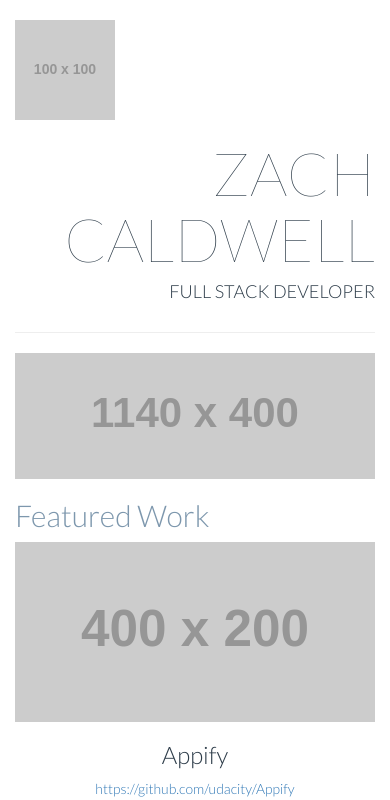
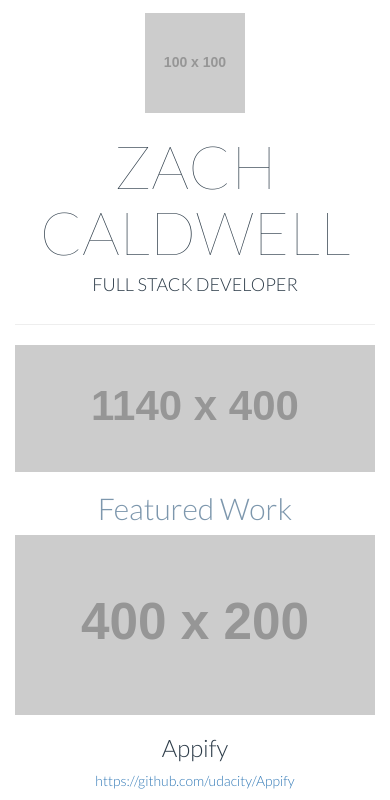
Before and after one commit to plateofeggs/portfolio, a plain HTML site: page index.html in a window 390 px wide. Shown: the top 800 px of the page. Drawn offline with Linux system fonts and the light colour scheme; placeholder pictures from the web are drawn by us.

Commit message:
Add mobile styling

```diff
--- a/css/main.css
+++ b/css/main.css
@@ -20,6 +20,14 @@ body {
 	margin: 20px 0 0;
 }
 
-@media screen and (max-width: 420px) {
+/* mobile phone layout */
+@media screen and (max-width: 430px) {
+	.title-logo {
+		display: block;
+		margin: 12.5px auto;
+	}
 
+	h1, h2, h4 {
+		text-align: center;
+	}
 }
--- a/index.html
+++ b/index.html
@@ -14,10 +14,10 @@
 <body>
 	<div class="container">
 		<header class="row">
-			<div class="col-md-6">
+			<div class="col-md-2">
 				<img class="title-logo" src="http://placehold.it/100x100" alt="Zach Caldwell Logo">
 			</div>
-			<div class="col-md-6 text-right text-uppercase">
+			<div class="col-md-10 text-right text-uppercase">
 				<h1 class="text-thin title-super">Zach Caldwell</h1>
 				<h4>Full Stack Developer</h4>
 			</div>
```
